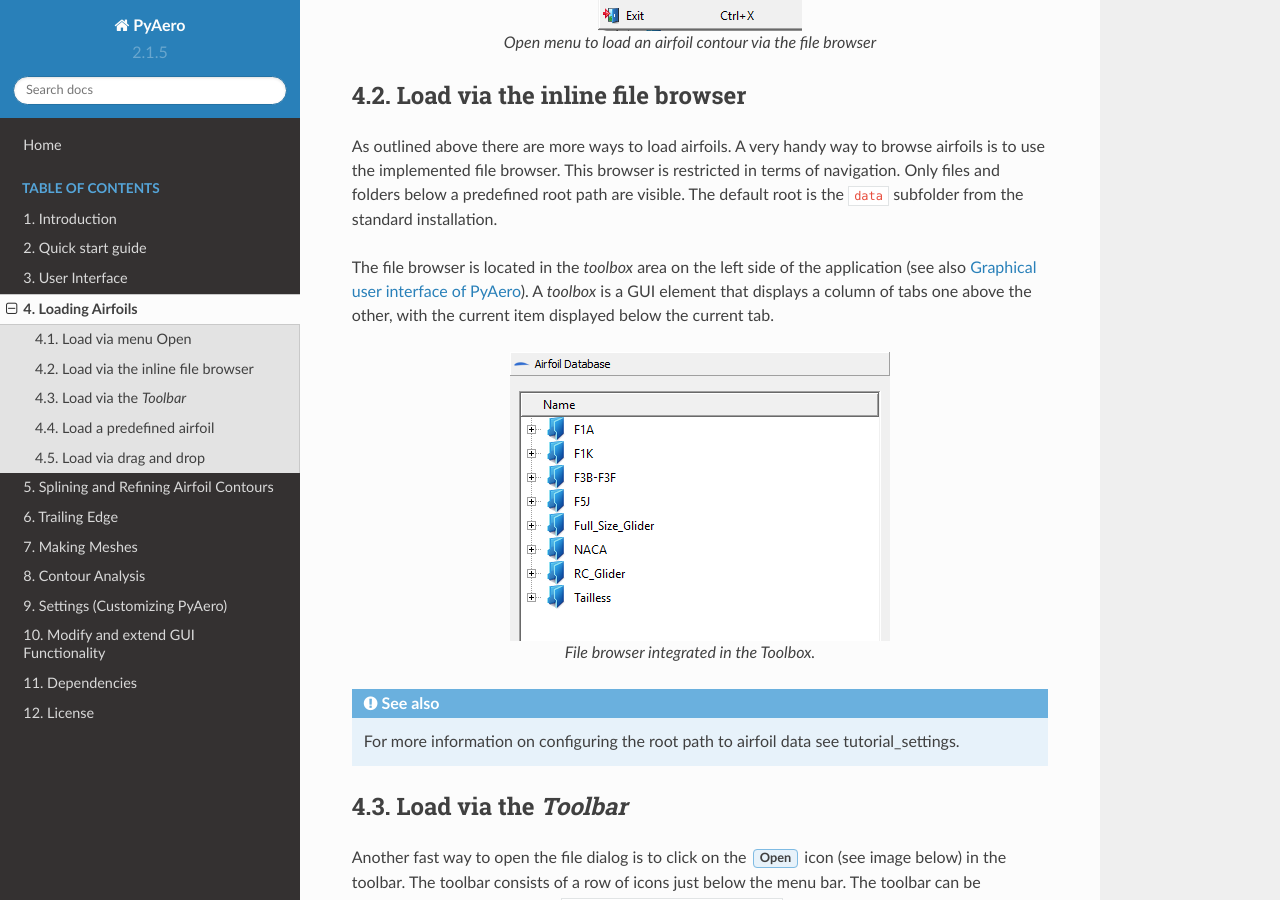
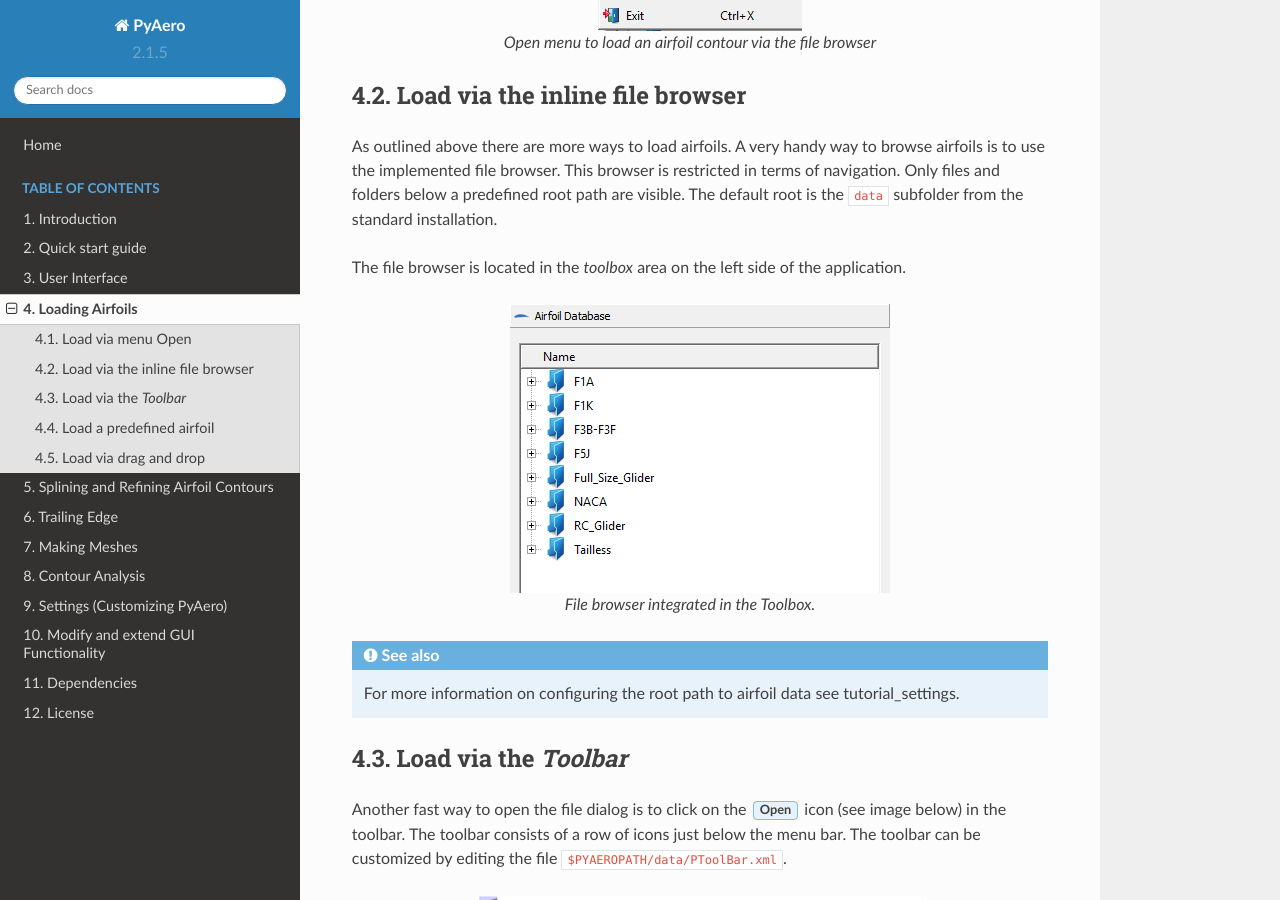
Before and after one commit to chiefenne/PyAero, a Sphinx documentation site: the page built from docs/load.rst, in a window 1280 px wide and 900 px high, scrolled down 536 px. Built offline with Sphinx 7.4.7 and the Read the Docs theme 2.0.0, drawn with Linux system fonts in a browser that asks for light colours.

Commit message:
update docs

```diff
--- a/docs/load.rst
+++ b/docs/load.rst
@@ -28,9 +28,11 @@
 Load via the inline file browser
 --------------------------------
 
-As outlined above there are more ways to load airfoils. A very handy way to browse airfoils is to use the implemented file browser. This browser is restricted in terms of navigation. Only files and folders below a predefined root path are visible. The default root is  the :file:`data` subfolder from the standard installation.
+As outlined above there are more ways to load airfoils. A very handy way to browse airfoils is to use the
+implemented file browser. This browser is restricted in terms of navigation. Only files and folders below a
+predefined root path are visible. The default root is the :file:`data` subfolder from the standard installation.
 
-The file browser is located in the *toolbox* area on the left side of the application (see also :ref:`figure_main_screen`). A *toolbox* is a GUI element that displays a column of tabs one above the other, with the current item displayed below the current tab.
+The file browser is located in the *toolbox* area on the left side of the application.
 
 .. _figure_toolbox_area:
 .. figure::  images/toolbox_area_1.png
--- a/docs/ui_GUI.rst
+++ b/docs/ui_GUI.rst
@@ -76,7 +76,8 @@
 Toolbox Functions
 -----------------
 
-The toolbox functions are arranged at the left border of the GUI.
+The toolbox functions are arranged at the left border of the GUI. A *toolbox* is a GUI element that displays a
+column of tabs one above the other, with the current item displayed below the current tab.
 The toolbox is the main working area when generating meshes with `PyAero <index.html>`_.
 The complete functionality like splining, refining, contour analysis and meshing are operated there.
 See the animation below to get an overview on the options available in the toolbox.
```
